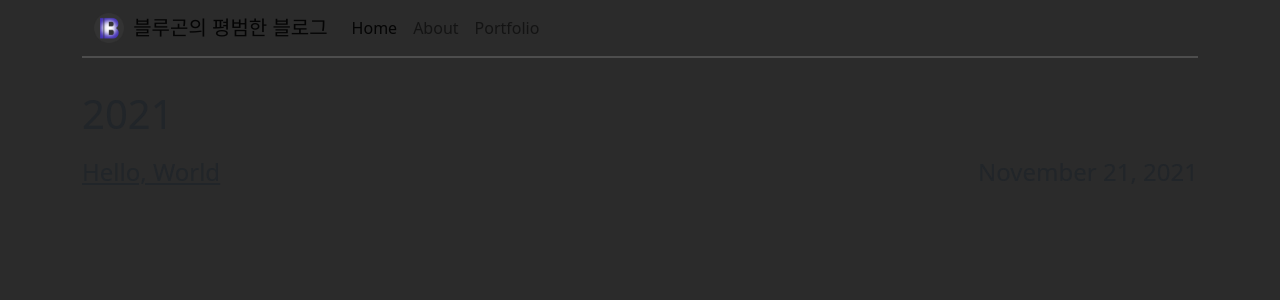
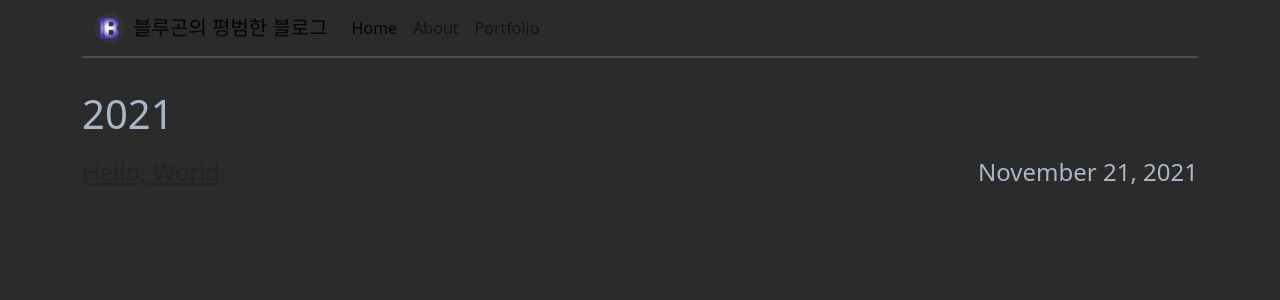
Before and after one commit to blugon09/blugon09.github.io, a Jekyll site: the page built from index.html, in a window 1280 px wide. Shown: the top 300 px of the page. Built offline with Jekyll 4.4.1, drawn with Linux system fonts in a browser that asks for light colours.

Commit message:
✨ Blog

```diff
--- a/_sass/main.scss
+++ b/_sass/main.scss
@@ -76,6 +76,7 @@ pre.highlight {
 
 body {
   background-color: #2b2b2b;
+  color: #A9B7C6;
 }
 
 @media (prefers-color-scheme: dark) {
```
